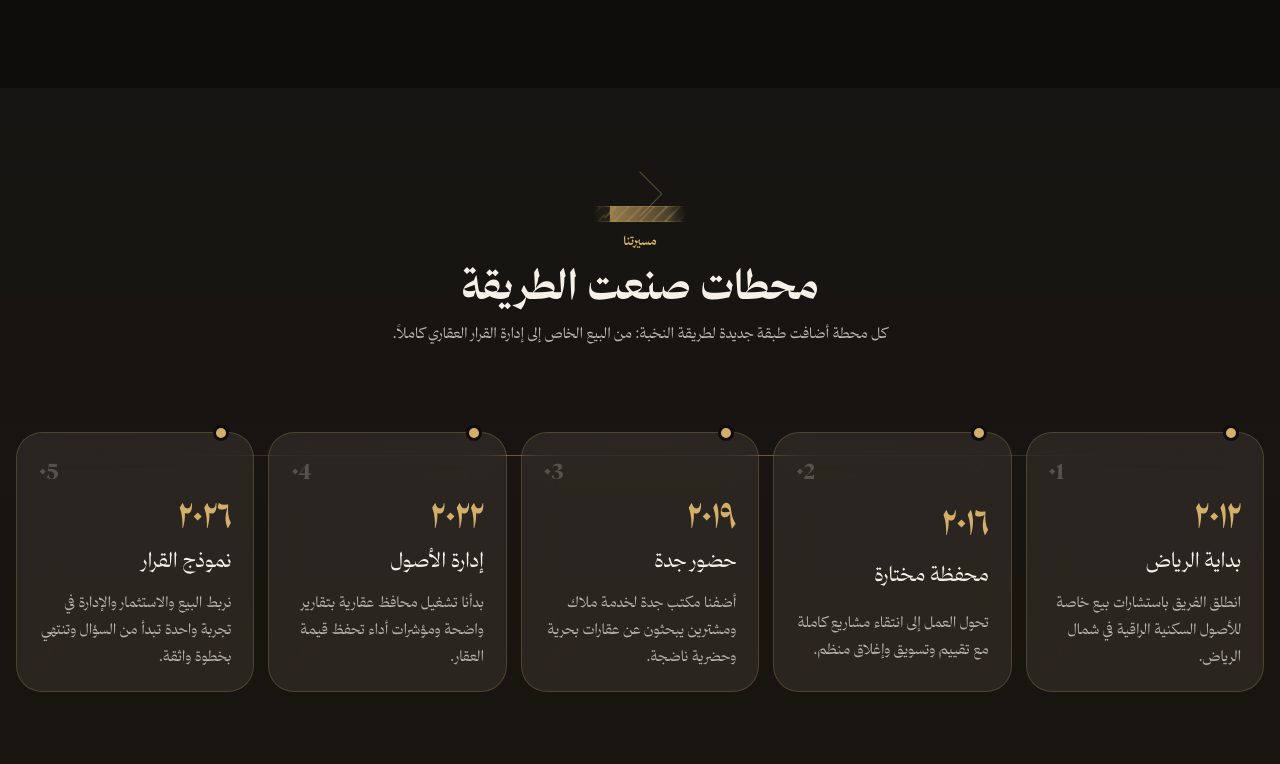
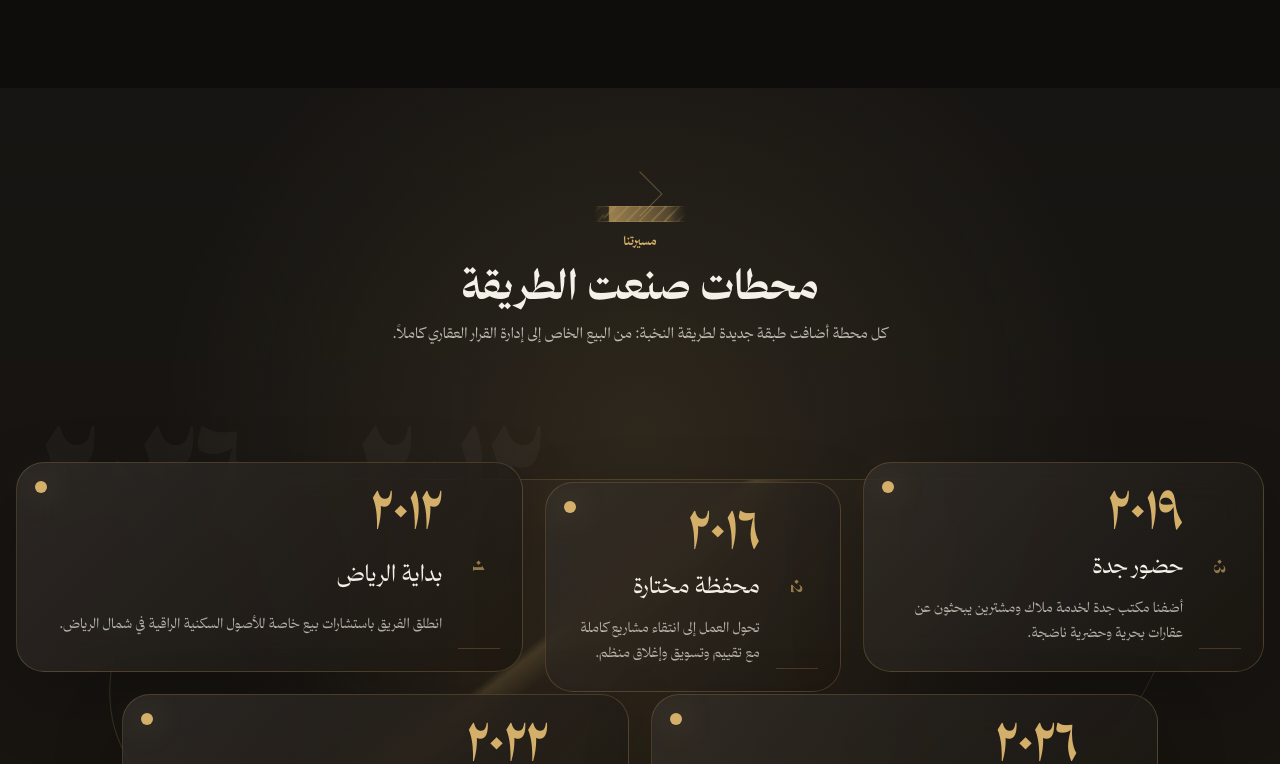
Before and after one commit to Mhmdsalha/al-nakhba-real-estate, a Next.js app: page /about in a window 1280 px wide. Shown: the part 1616-2380 px from the top of the page. Built offline with nearby package versions, Linux system fonts and the light colour scheme.

Commit message:
Redesign about journey and testimonials layout

```diff
--- a/app/globals.css
+++ b/app/globals.css
@@ -1661,71 +1661,139 @@ img {
 
 .journey-section {
   background:
+    radial-gradient(circle at 50% 38%, rgba(212, 175, 106, 0.12), transparent 30rem),
     linear-gradient(180deg, rgba(245, 241, 232, 0.03), rgba(212, 175, 106, 0.05)),
     var(--color-obsidian);
+  overflow: hidden;
 }
 
 .journey-track {
   position: relative;
   display: grid;
-  grid-template-columns: repeat(5, minmax(0, 1fr));
-  gap: 14px;
-  padding-block-start: 34px;
+  grid-template-columns: repeat(12, minmax(0, 1fr));
+  grid-auto-rows: minmax(210px, auto);
+  gap: 22px;
+  padding-block-start: clamp(36px, 5vw, 70px);
+  isolation: isolate;
 }
 
 .journey-track::before {
   position: absolute;
-  inset: 57px 7% auto 7%;
-  height: 1px;
-  background: linear-gradient(90deg, transparent, rgba(212, 175, 106, 0.58), transparent);
+  inset: 16% 8% 18% 8%;
+  z-index: -1;
+  border: 1px solid rgba(212, 175, 106, 0.18);
+  border-radius: 999px;
+  background:
+    linear-gradient(135deg, transparent 42%, rgba(212, 175, 106, 0.2) 43%, transparent 46%),
+    radial-gradient(circle at 50% 50%, rgba(212, 175, 106, 0.1), transparent 62%);
+  transform: skewX(-16deg);
   content: "";
 }
 
+.journey-track::after {
+  position: absolute;
+  inset-block-start: 12px;
+  inset-inline-end: 2%;
+  z-index: -1;
+  color: rgba(245, 241, 232, 0.035);
+  content: "٢٠١٢ - ٢٠٢٦";
+  font-size: clamp(3rem, 10vw, 8rem);
+  font-weight: 900;
+  line-height: 1;
+}
+
 .journey-card {
   position: relative;
   display: grid;
-  gap: 12px;
-  min-height: 260px;
+  grid-template-columns: auto minmax(0, 1fr);
+  gap: 8px 16px;
+  min-height: 196px;
   padding: 22px;
-  border-radius: 26px;
-  background: rgba(245, 241, 232, 0.08);
+  border-radius: 28px;
+  background:
+    linear-gradient(135deg, rgba(245, 241, 232, 0.11), rgba(212, 175, 106, 0.04)),
+    rgba(15, 13, 11, 0.68);
+  box-shadow: 0 26px 70px rgba(0, 0, 0, 0.22);
+  transition: transform 260ms ease, border-color 260ms ease;
+}
+
+.journey-card:hover {
+  transform: translateY(-5px);
+  border-color: rgba(212, 175, 106, 0.46);
+}
+
+.journey-card:nth-child(1) {
+  grid-column: 8 / 13;
+  grid-row: 1;
+}
+
+.journey-card:nth-child(2) {
+  grid-column: 5 / 8;
+  grid-row: 1;
+  transform: translateY(20px);
+}
+
+.journey-card:nth-child(3) {
+  grid-column: 1 / 5;
+  grid-row: 1;
+  transform: none;
+}
+
+.journey-card:nth-child(4) {
+  grid-column: 7 / 12;
+  grid-row: 2;
+  transform: none;
+}
+
+.journey-card:nth-child(5) {
+  grid-column: 2 / 7;
+  grid-row: 2;
+  transform: none;
 }
 
 .journey-card::before {
   position: absolute;
-  inset-block-start: -8px;
-  inset-inline-start: 24px;
-  width: 16px;
-  height: 16px;
-  border: 3px solid var(--color-obsidian);
+  inset-block-start: 18px;
+  inset-inline-end: 18px;
+  width: 12px;
+  height: 12px;
+  border: 6px solid rgba(212, 175, 106, 0.16);
   border-radius: 999px;
   background: var(--color-gold);
+  box-shadow: 0 0 32px rgba(212, 175, 106, 0.42);
   content: "";
 }
 
 .journey-index {
-  justify-self: end;
-  color: rgba(245, 241, 232, 0.22);
-  font-size: 1.35rem;
+  grid-row: 1 / span 3;
+  display: grid;
+  width: 42px;
+  min-height: 100%;
+  place-items: center;
+  border-inline-start: 1px solid rgba(212, 175, 106, 0.22);
+  color: rgba(212, 175, 106, 0.64);
+  font-size: 1rem;
   font-weight: 900;
+  writing-mode: vertical-rl;
 }
 
 .journey-card strong {
   color: var(--color-gold);
-  font-size: clamp(1.7rem, 2.6vw, 2.7rem);
+  font-size: clamp(2.4rem, 4vw, 4rem);
   line-height: 1;
 }
 
 .journey-card h3 {
   margin: 0;
   color: var(--color-travertine);
-  font-size: 1.3rem;
+  font-size: clamp(1.18rem, 1.8vw, 1.55rem);
 }
 
 .journey-card p {
   margin: 0;
   color: rgba(245, 241, 232, 0.68);
-  line-height: 1.8;
+  font-size: 0.88rem;
+  line-height: 1.75;
 }
 
 .about-team-section {
@@ -1789,7 +1857,7 @@ img {
 
 .testimonials-layout {
   display: grid;
-  grid-template-columns: minmax(0, 0.88fr) minmax(0, 1.12fr);
+  grid-template-columns: minmax(0, 0.92fr) minmax(0, 1.08fr);
   gap: 18px;
   align-items: stretch;
 }
@@ -1804,7 +1872,7 @@ img {
 }
 
 .testimonial-feature {
-  min-height: 320px;
+  min-height: 344px;
   padding: clamp(24px, 4vw, 42px);
 }
 
@@ -1882,13 +1950,13 @@ img {
 
 .testimonial-stack {
   display: grid;
-  grid-template-columns: repeat(2, minmax(0, 1fr));
+  grid-template-columns: 1fr;
   gap: 12px;
-  align-content: start;
+  align-content: stretch;
 }
 
 .testimonial-card {
-  min-height: 176px;
+  min-height: 166px;
   padding: 48px 18px 18px;
   border-radius: 24px;
 }
@@ -2274,13 +2342,31 @@ img {
 
   .journey-track {
     grid-template-columns: 1fr;
+    grid-auto-rows: auto;
+    gap: 14px;
+    padding-block-start: 24px;
   }
 
   .journey-track::before {
-    inset: 42px 31px 42px auto;
+    inset: 34px 31px 34px auto;
     width: 1px;
     height: auto;
     background: linear-gradient(180deg, transparent, rgba(212, 175, 106, 0.55), transparent);
+    border: 0;
+    border-radius: 0;
+    transform: none;
+  }
+
+  .journey-track::after {
+    inset-block-start: 0;
+    inset-inline-end: 10%;
+    font-size: clamp(3rem, 18vw, 6rem);
+  }
+
+  .journey-card:nth-child(n) {
+    grid-column: auto;
+    grid-row: auto;
+    transform: none;
   }
 
   .journey-card {
```
